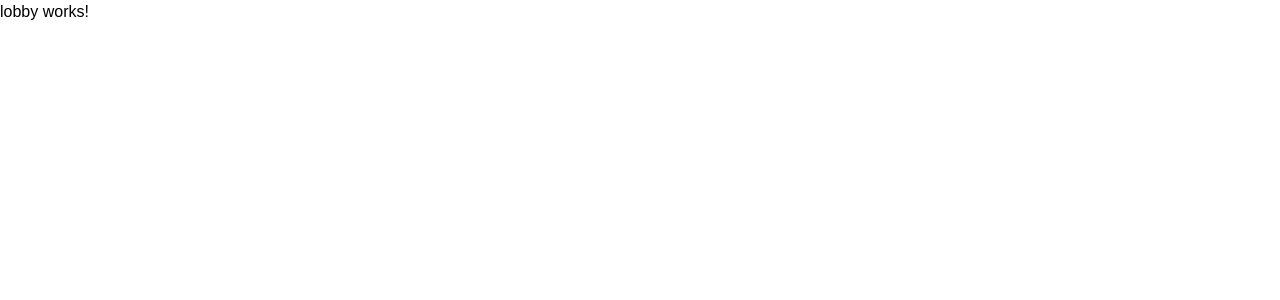
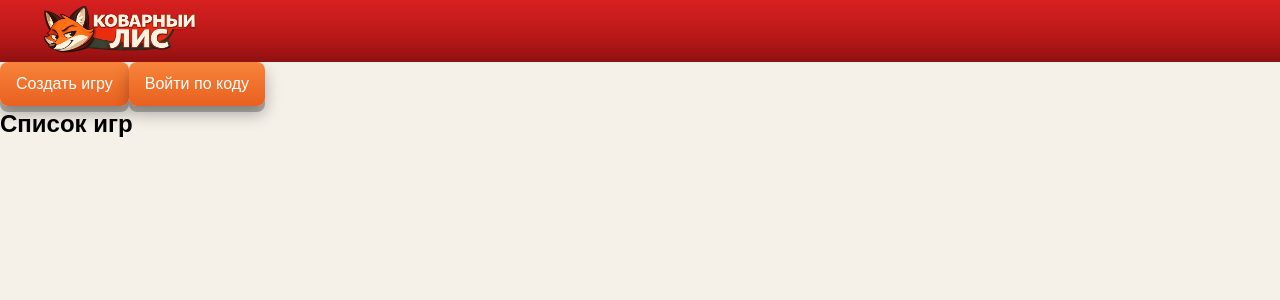
Before and after one commit to Blxssy/outfoxed, an Angular app in the folder frontend/: page /lobby in a window 1280 px wide. Shown: the top 300 px of the page. Built offline with nearby package versions, Linux system fonts and the light colour scheme; a web font is replaced by a local one.

Commit message:
start lobby html draft

```diff
--- a/frontend/src/app/features/lobby/lobby.component.html
+++ b/frontend/src/app/features/lobby/lobby.component.html
@@ -1 +1,16 @@
-<p>lobby works!</p>
+<div class="lobby-layout">
+    <header class="lobby-header">
+        <div class="lobby-logo">
+            <img src="outfoxed_logo.png" alt="" class="lobby-logo__img" />
+        </div>
+    </header>
+
+    <section class="lobby-actions">
+        <fox-button [text]="'Создать игру'"> </fox-button>
+        <fox-button [text]="'Войти по коду'"> </fox-button>
+    </section>
+
+    <section class="lobby-rooms">
+        <h2>Список игр</h2>
+    </section>
+</div>
--- a/frontend/src/app/features/lobby/lobby.component.scss
+++ b/frontend/src/app/features/lobby/lobby.component.scss
@@ -0,0 +1,36 @@
+:host {
+    display: flex;
+    flex-direction: column;
+    min-height: 100vh;
+    background: #f5f0e8;
+    -webkit-font-smoothing: antialiased;
+}
+
+.lobby-layout {
+    display: flex;
+    flex-direction: column;
+    min-height: 100vh;
+}
+
+.lobby-header {
+    position: relative;
+    z-index: 100;
+    display: flex;
+    align-items: center;
+    gap: 12px;
+    background: linear-gradient(180deg, #d82020 0%, #b81818 60%, #901010 100%);
+    padding: 6px 20px 6px;
+    overflow: hidden;
+}
+
+.lobby-logo {
+    display: inline-flex;
+    align-items: center;
+    gap: 10px;
+    flex-shrink: 0;
+
+    &__img {
+        height: 50px;
+        width: auto;
+    }
+}
--- /dev/null
+++ b/frontend/src/app/ui-kit/card/card.component.html
@@ -0,0 +1 @@
+<p>card works!</p>
```
Also changed, not shown: frontend/src/app/features/lobby/lobby.component.ts (+6 -7 lines), frontend/src/app/ui-kit/card/card.component.ts (added, +9 -0 lines), frontend/src/app/ui-kit/card/card.component.scss (added), 1 other file (tests, documents, lock files or other folders).
